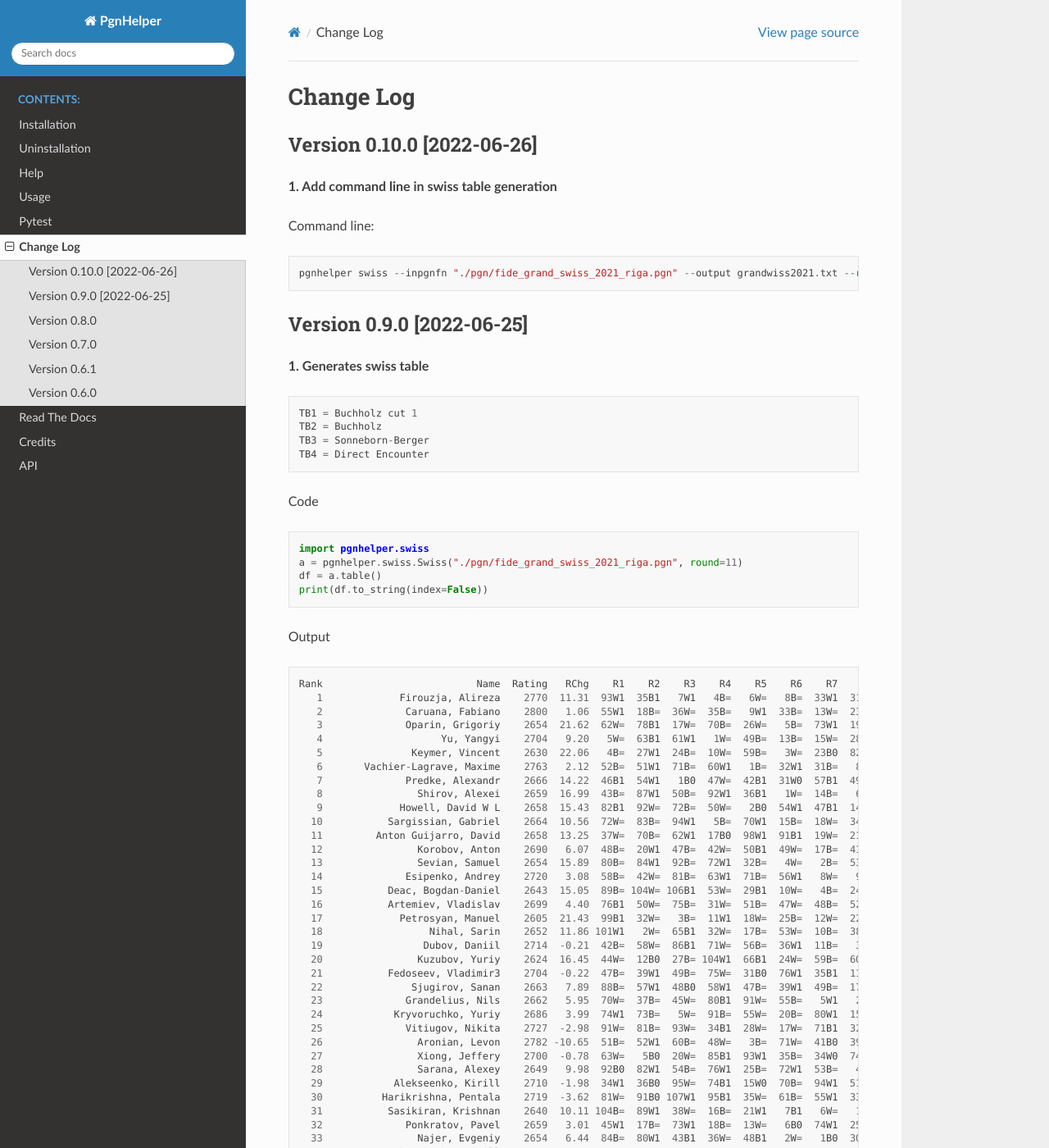
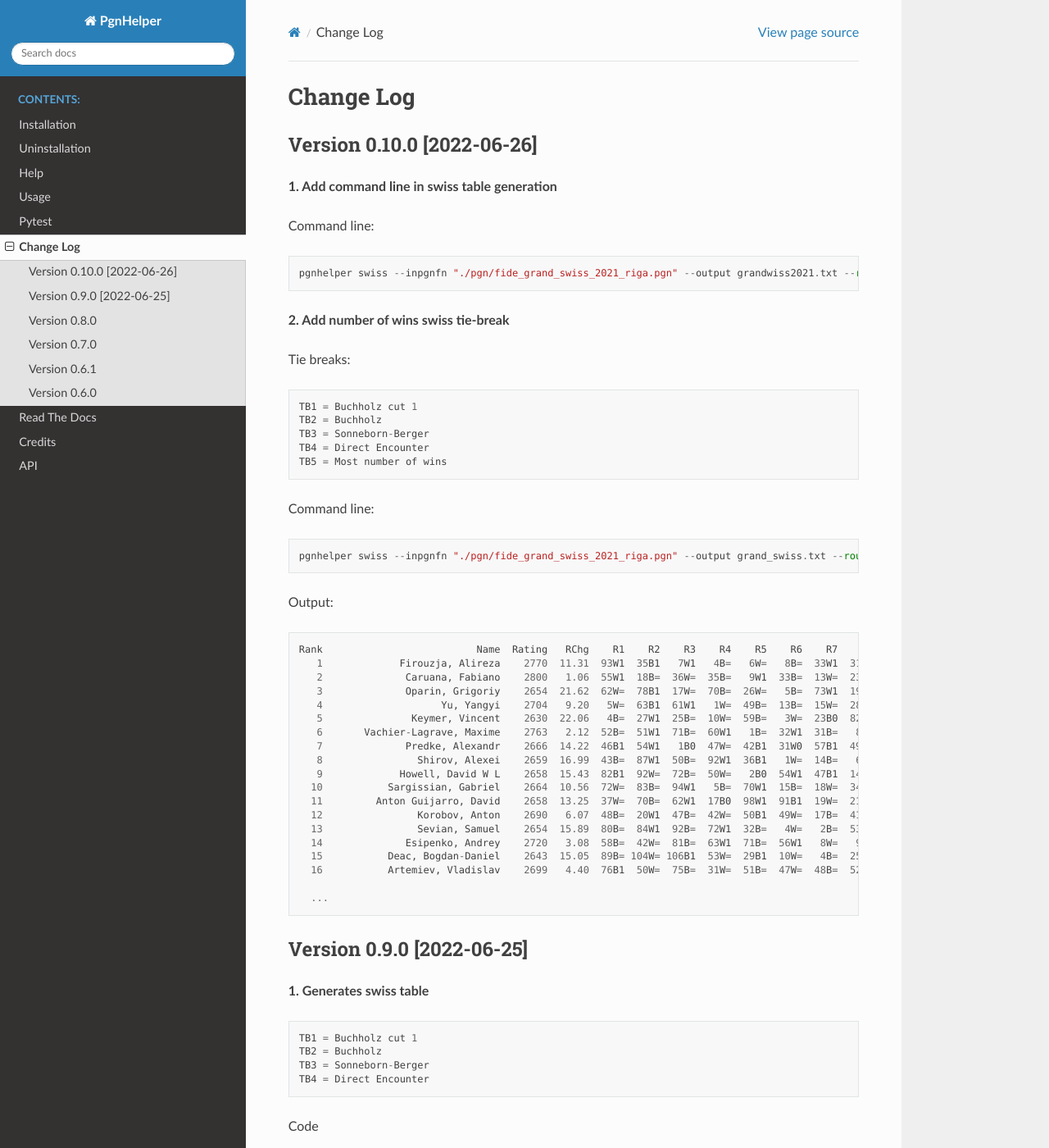
Before and after one commit to fsmosca/pgnhelper, a Sphinx documentation site: the page built from docs/changelog.rst, in a window 1280 px wide and 1400 px high. Shown: the whole window at 82% size. Built offline with Sphinx 7.4.7 and the Read the Docs theme 2.0.0, drawn with Linux system fonts in a browser that asks for light colours.

Commit message:
Add number of wins swiss tie-break

```diff
--- a/docs/changelog.rst
+++ b/docs/changelog.rst
@@ -9,6 +9,43 @@
 Command line::
 
    pgnhelper swiss --inpgnfn "./pgn/fide_grand_swiss_2021_riga.pgn" --output grandwiss2021.txt --round 11
+
+**2. Add number of wins swiss tie-break**
+
+Tie breaks::
+
+   TB1 = Buchholz cut 1
+   TB2 = Buchholz
+   TB3 = Sonneborn-Berger
+   TB4 = Direct Encounter
+   TB5 = Most number of wins
+
+Command line::
+
+   pgnhelper swiss --inpgnfn "./pgn/fide_grand_swiss_2021_riga.pgn" --output grand_swiss.txt --round 11
+
+Output::
+
+   Rank                          Name  Rating   RChg    R1    R2    R3    R4    R5    R6    R7    R8    R9   R10   R11  Games  Score  Score%  TB1  TB2   TB3  TB4  TB5
+      1             Firouzja, Alireza    2770  11.31  93W1  35B1   7W1   4B=   6W=   8B=  33W1  31W1   2B0   9W1   3B=     11    8.0   72.73  0.0  0.0  0.00  0.0    0
+      2              Caruana, Fabiano    2800   1.06  55W1  18B=  36W=  35B=   9W1  33B=  13W=  23B1   1W1   6B=   7W=     11    7.5   68.18 67.0 72.5 49.75  0.0    4
+      3              Oparin, Grigoriy    2654  21.62  62W=  78B1  17W=  70B=  26W=   5B=  73W1  19B1   7W=  24B1   1W=     11    7.5   68.18 63.5 68.5 45.75  0.0    4
+      4                    Yu, Yangyi    2704   9.20   5W=  63B1  61W1   1W=  49B=  13B=  15W=  28B=  33W1   8B=   6W=     11    7.0   63.64 66.5 72.0 44.50  0.0    3
+      5               Keymer, Vincent    2630  22.06   4B=  27W1  25B=  10W=  59B=   3W=  23B0  82W1  53B1  29W1   9B=     11    7.0   63.64 65.5 70.0 43.25  0.0    4
+      6       Vachier-Lagrave, Maxime    2763   2.12  52B=  51W1  71B=  60W1   1B=  32W1  31B=   8W=  11B=   2W=   4B=     11    7.0   63.64 65.0 70.0 43.50  0.0    3
+      7              Predke, Alexandr    2666  14.22  46B1  54W1   1B0  47W=  42B1  31W0  57B1  49W1   3B=  11W=   2B=     11    7.0   63.64 64.5 70.0 42.25  0.0    5
+      8                Shirov, Alexei    2659  16.99  43B=  87W1  50B=  92W1  36B1   1W=  14B=   6B=  24W=   4W=  10B=     11    7.0   63.64 64.5 68.5 41.50  0.0    3
+      9             Howell, David W L    2658  15.43  82B1  92W=  72B=  50W=   2B0  54W1  47B1  14W1  12W1   1B0   5W=     11    7.0   63.64 62.5 66.5 40.25  0.0    5
+     10           Sargissian, Gabriel    2664  10.56  72W=  83B=  94W1   5B=  70W1  15B=  18W=  34B=  28W1  13B=   8W=     11    7.0   63.64 61.5 65.5 40.50  0.0    3
+     11         Anton Guijarro, David    2658  13.25  37W=  70B=  62W1  17B0  98W1  91B1  19W=  21B1   6W=   7B=  13W=     11    7.0   63.64 61.0 65.0 39.25  0.0    4
+     12                Korobov, Anton    2690   6.07  48B=  20W1  47B=  42W=  50B1  49W=  17B=  41W1   9B0  34W=  31B1     11    7.0   63.64 60.5 66.0 41.50  0.0    4
+     13                Sevian, Samuel    2654  15.89  80B=  84W1  92B=  72W1  32B=   4W=   2B=  53W1  30B=  10W=  11B=     11    7.0   63.64 60.5 64.5 39.75  0.0    3
+     14              Esipenko, Andrey    2720   3.08  58B=  42W=  81B=  63W1  71B=  56W1   8W=   9B0  64B1  31W1  15B=     11    7.0   63.64 60.0 64.5 40.00  0.0    4
+     15           Deac, Bogdan-Daniel    2643  15.05  89B= 104W= 106B1  53W=  29B1  10W=   4B=  25W=  18B=  38B1  14W=     11    7.0   63.64 60.0 63.0 39.25  0.0    3
+     16           Artemiev, Vladislav    2699   4.40  76B1  50W=  75B=  31W=  51B=  47W=  48B=  52W=  49B1  17W=  34B1     11    7.0   63.64 56.5 61.5 39.00  0.0    3
+
+     ...
+
 
 Version 0.9.0 [2022-06-25]
 """"""""""""""""""""""""""
```
Also changed, not shown: 1 other file.
